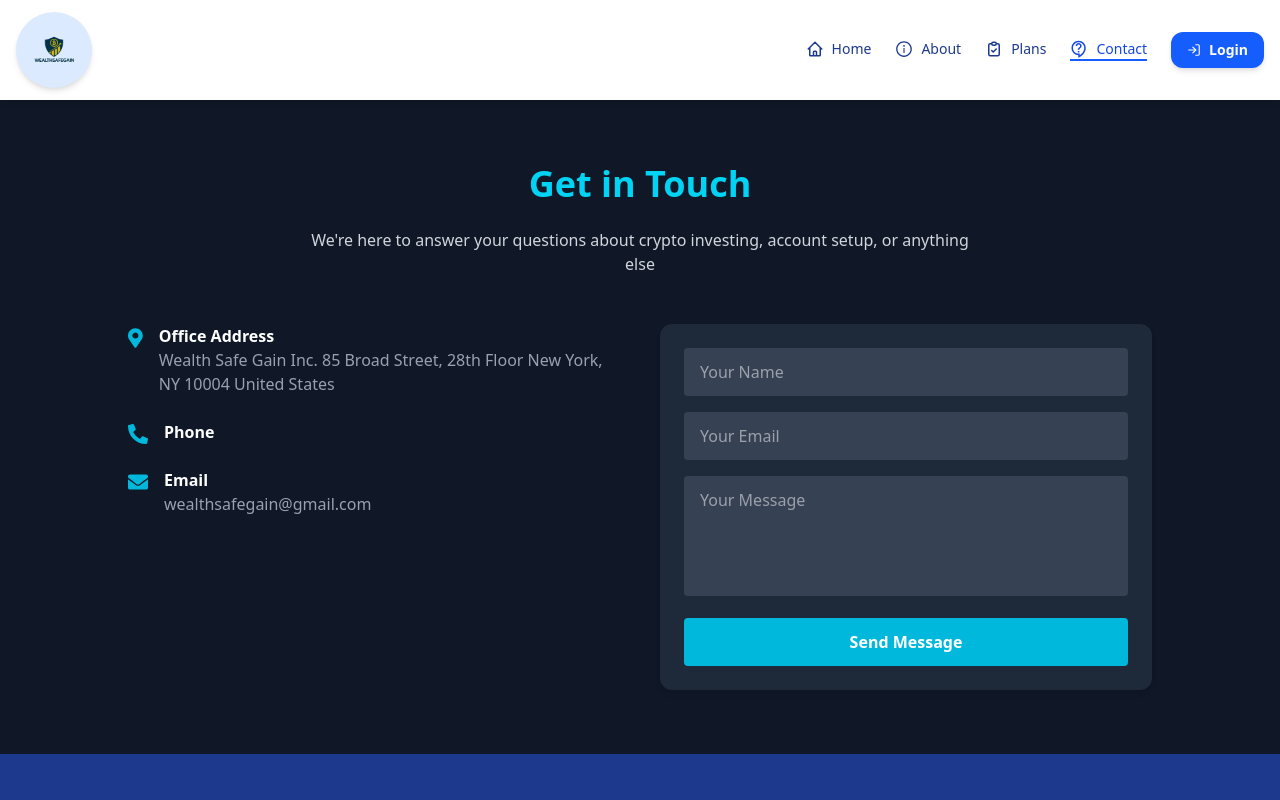
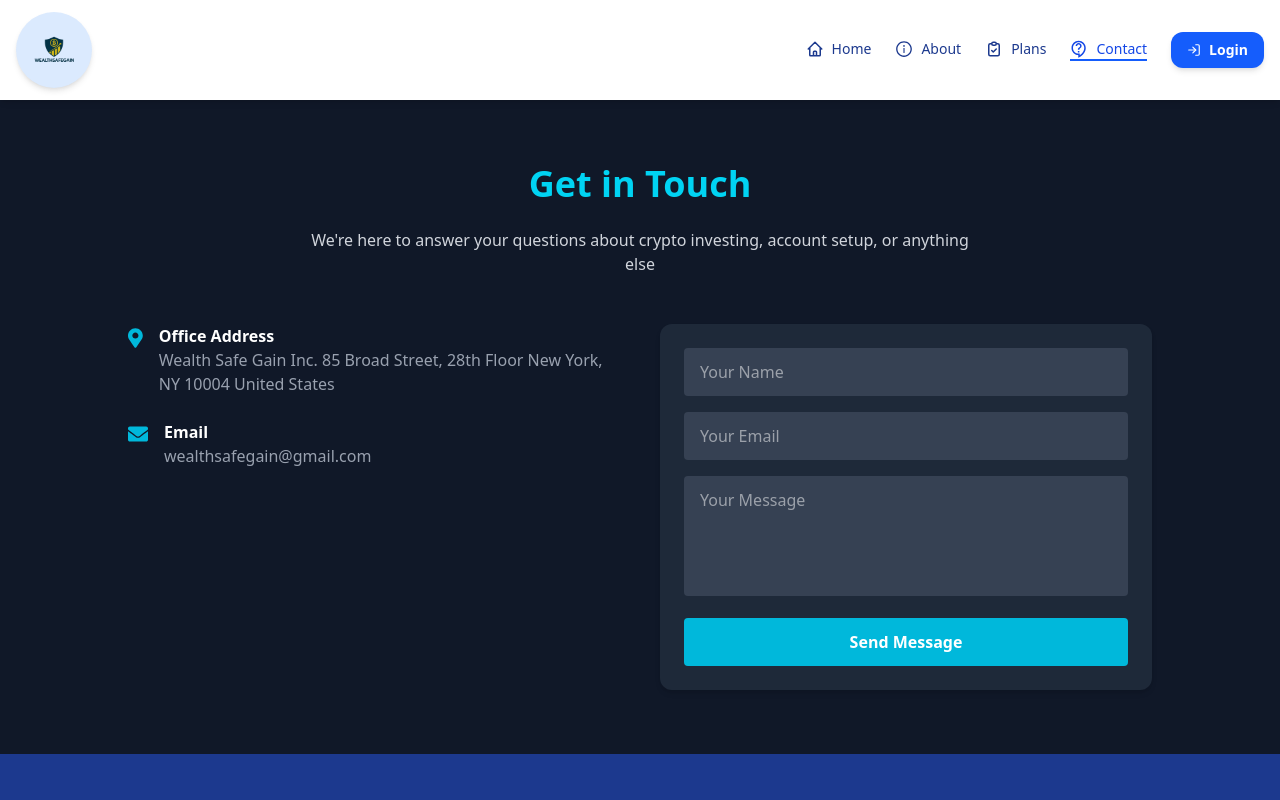
Before and after one commit to codehub1001/wealthsafe, a React (Vite) app: page /contact in a window 1280 px wide. Shown: the top 800 px of the page. Built offline with nearby package versions, Linux system fonts and the light colour scheme.

Commit message:
Fix: corrected Investform

```diff
--- a/src/pages/Contact.jsx
+++ b/src/pages/Contact.jsx
@@ -56,13 +56,13 @@
               </div>
             </div>
 
-            <div className="flex items-start gap-4">
+            {/* <div className="flex items-start gap-4">
               <FaPhoneAlt className="text-cyan-500 text-xl mt-1" />
               <div>
                 <h4 className="font-semibold text-white">Phone</h4>
                 <p className="text-gray-400"></p>
               </div>
-            </div>
+            </div> */}
 
             <div className="flex items-start gap-4">
               <FaEnvelope className="text-cyan-500 text-xl mt-1" />
```
